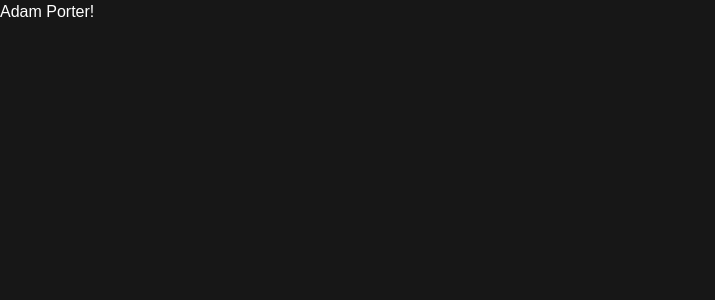
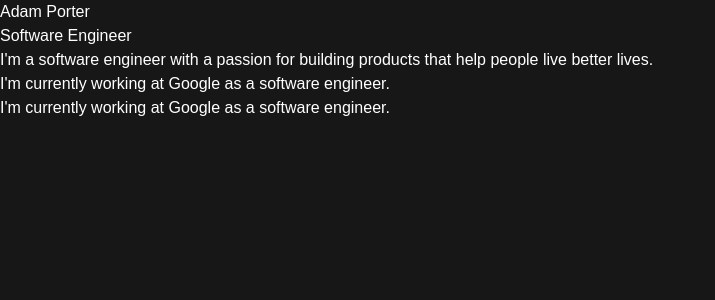
Before and after one commit to adamkporter/cursor-test-run, a Next.js app: page / in a window 1280 px wide. Shown: the top 300 px of the page, without its empty margins (0-715 px from the left). Built offline with nearby package versions, Linux system fonts and the light colour scheme.

Commit message:
Add personal introduction and professional information

```diff
--- a/app/page.tsx
+++ b/app/page.tsx
@@ -1,3 +1,11 @@
 export default function Home() {
-  return <h1>Adam Porter!</h1>
+  return (
+    <div>
+      <h1>Adam Porter</h1>
+      <h2>Software Engineer</h2>
+      <p>I'm a software engineer with a passion for building products that help people live better lives.</p>
+      <p>I'm currently working at <a href="https://www.google.com">Google</a> as a software engineer.</p>
+      <p>I'm currently working at <a href="https://www.google.com">Google</a> as a software engineer.</p>
+    </div>
+  )
 }
```
